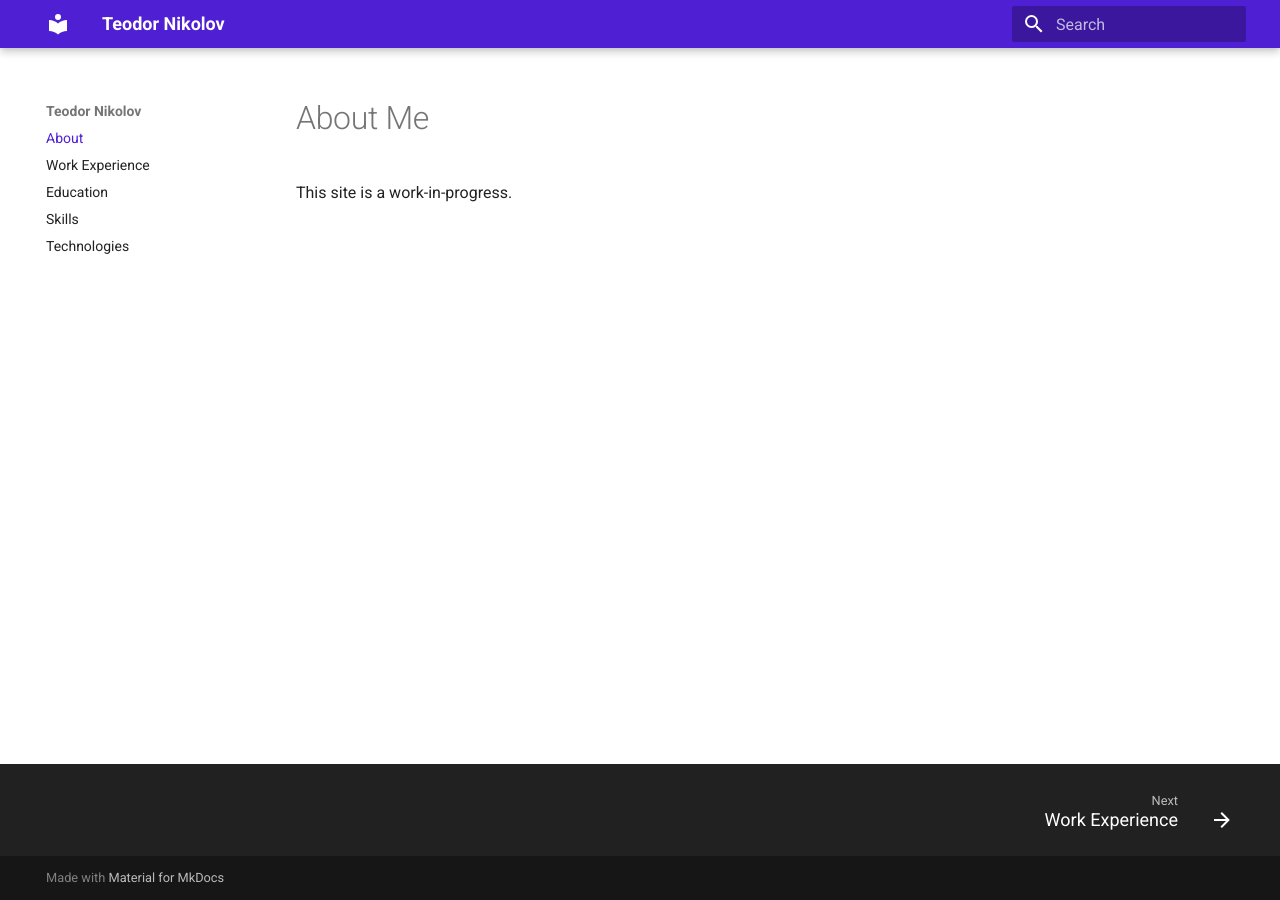
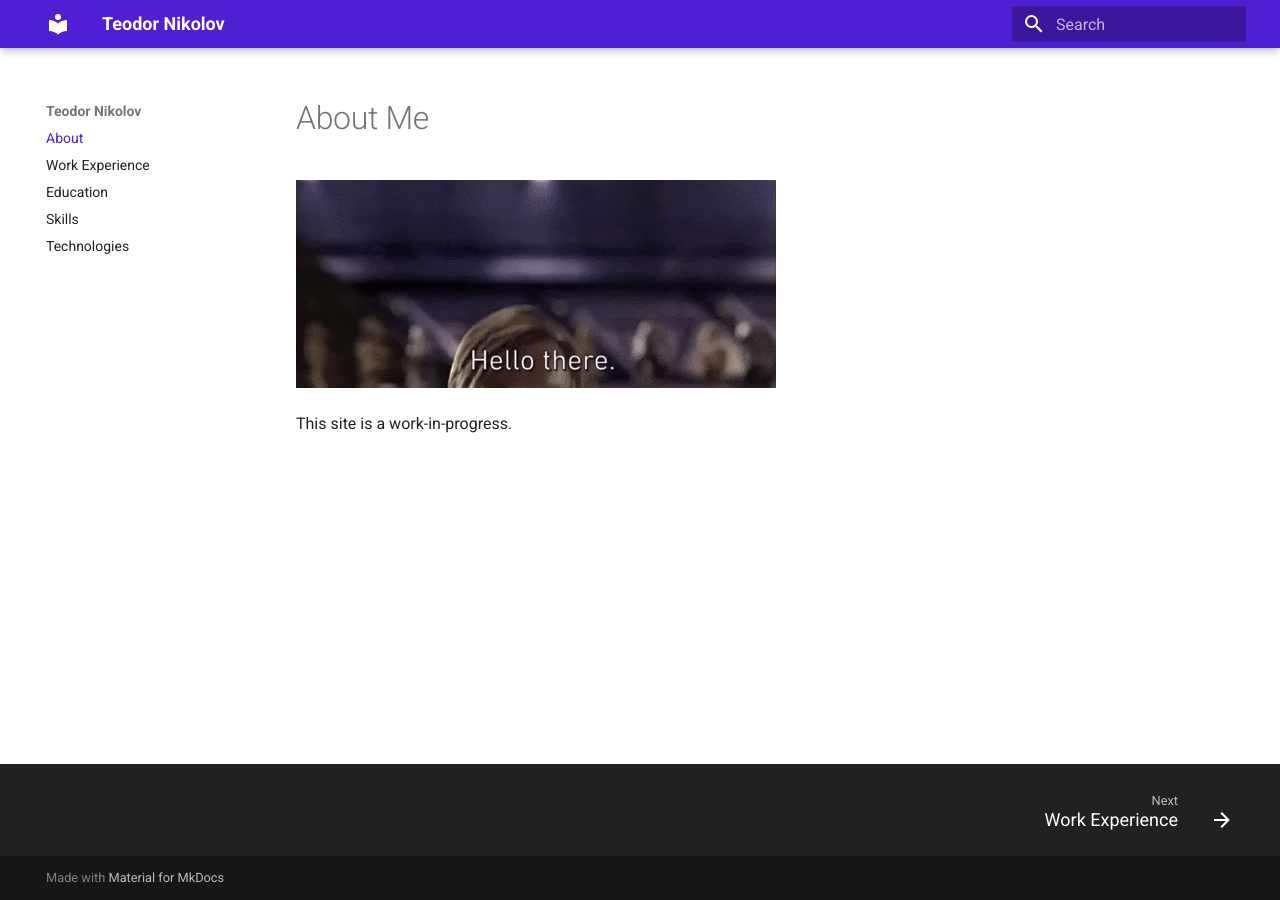
Before and after one commit to TeoNikolov/website, an MkDocs documentation site: the page built from docs/index.md, in a window 1280 px wide. Built offline with MkDocs 1.6.1 and Material for MkDocs 9.7.7, drawn with Linux system fonts in a browser that asks for light colours.

Commit message:
Update files

```diff
--- a/docs/index.md
+++ b/docs/index.md
@@ -1,3 +1,5 @@
 # About Me
 
+![](assets/gifs/hello-there.gif)
+
 This site is a work-in-progress.
```
